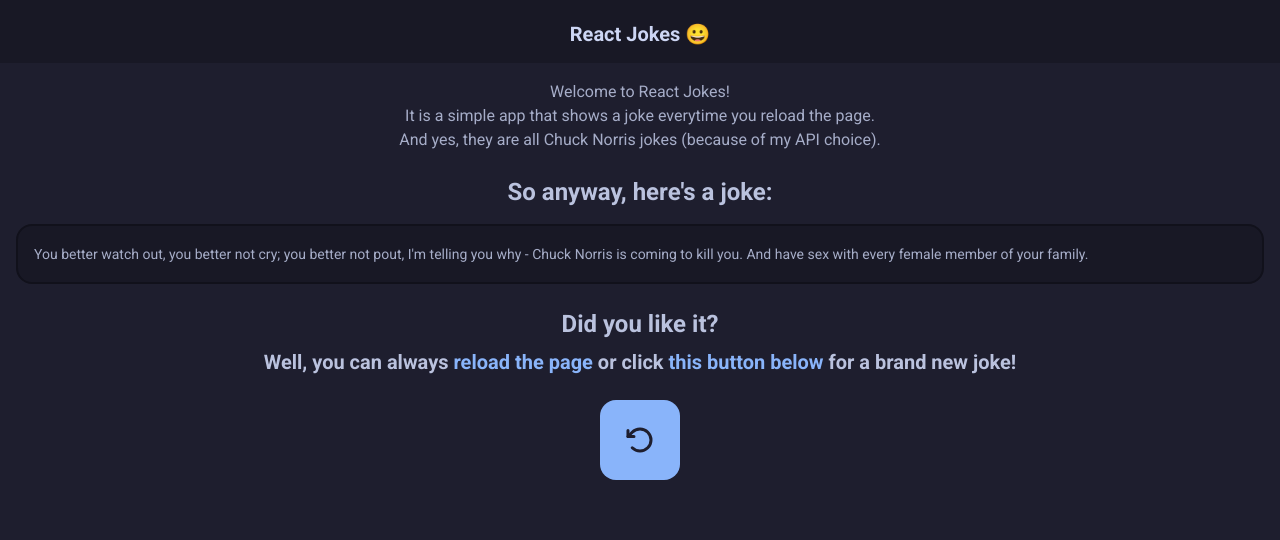
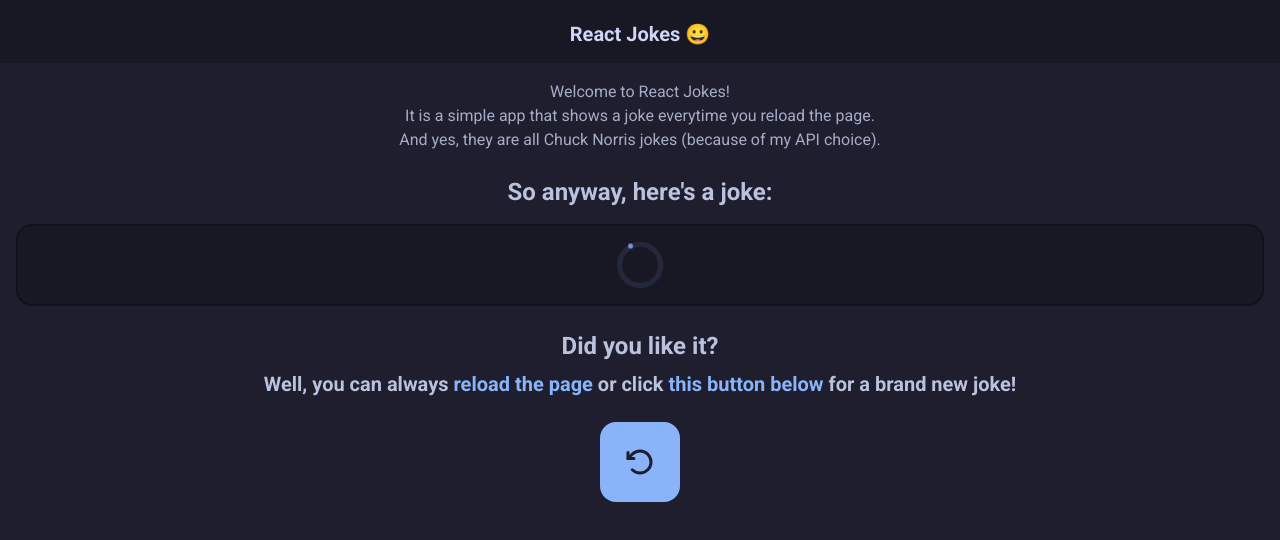
Before and after one commit to sph3/react-jokes, a React (Vite) app: page / in a window 1280 px wide. Shown: the top 540 px of the page. Built offline with nearby package versions, Linux system fonts and the light colour scheme.

Commit message:
feat(container): ✨ add a spinner to indicate loading

```diff
--- a/package.json
+++ b/package.json
@@ -11,7 +11,8 @@
   "dependencies": {
     "phosphor-react": "^1.4.1",
     "react": "^18.2.0",
-    "react-dom": "^18.2.0"
+    "react-dom": "^18.2.0",
+    "react-spinners": "^0.13.3"
   },
   "devDependencies": {
     "@adalzanabria/tailwindcss": "^1.0.1",
--- a/src/components/JokeContainer.tsx
+++ b/src/components/JokeContainer.tsx
@@ -1,7 +1,10 @@
-import { MouseEvent } from 'react';
+import { MouseEvent, useState } from 'react';
 import { ArrowCounterClockwise } from 'phosphor-react';
+import { MoonLoader } from 'react-spinners';
 
 export const JokeContainer = () => {
+  let [loading, setLoading] = useState(true);
+
   const reloadPage = (event: MouseEvent<HTMLButtonElement>) => {
     event.preventDefault();
     window.location.reload();
@@ -16,12 +19,16 @@
       <span className='font-bold text-2xl text-subtext1'>
         So anyway, here's a joke:
       </span>
-      <div className='w-full h-auto max-h-32 p-4 bg-mantle mt-4 rounded-2xl border-2 border-crust overflow-y-scroll'>
-        <span className='text-subtext0 text-sm'>
-          You better watch out, you better not cry; you better not pout, I'm
-          telling you why - Chuck Norris is coming to kill you. And have sex
-          with every female member of your family.
-        </span>
+      <div className='w-full flex justify-center h-auto min-h-[64px] max-h-32 p-4 bg-mantle mt-4 rounded-2xl border-2 border-crust overflow-y-scroll'>
+        {loading ? (
+          <MoonLoader color='#89b4fa' size={36} />
+        ) : (
+          <span className='text-subtext0'>
+            You better watch out, you better not cry; you better not pout, I'm
+            telling you why - Chuck Norris is coming to kill you. And have sex
+            with every female member of your family.
+          </span>
+        )}
       </div>
       <span className='font-bold text-subtext1 text-2xl mt-6'>
         Did you like it?
```
Also changed, not shown: 1 other file (tests, documents, lock files or other folders).
